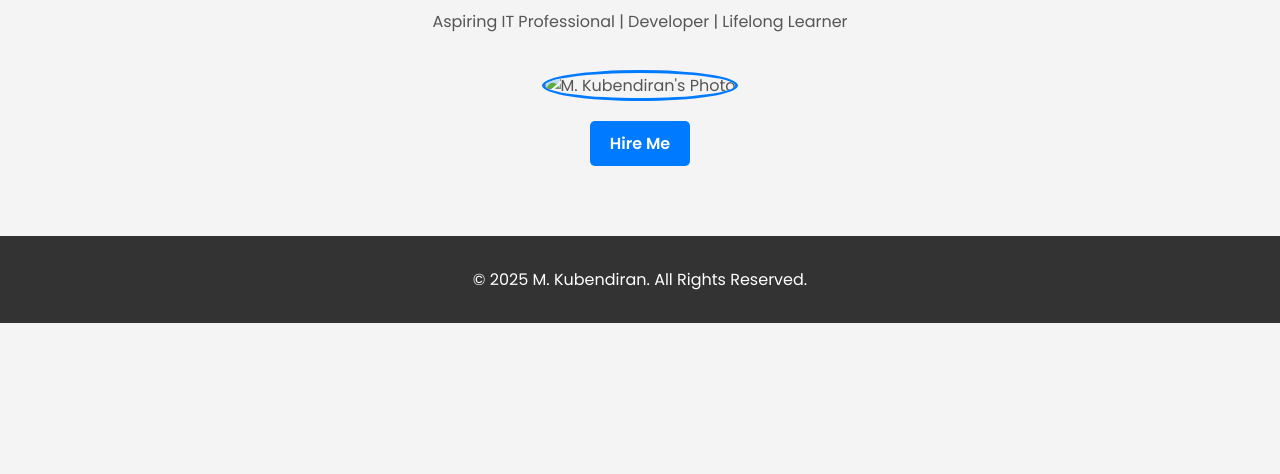
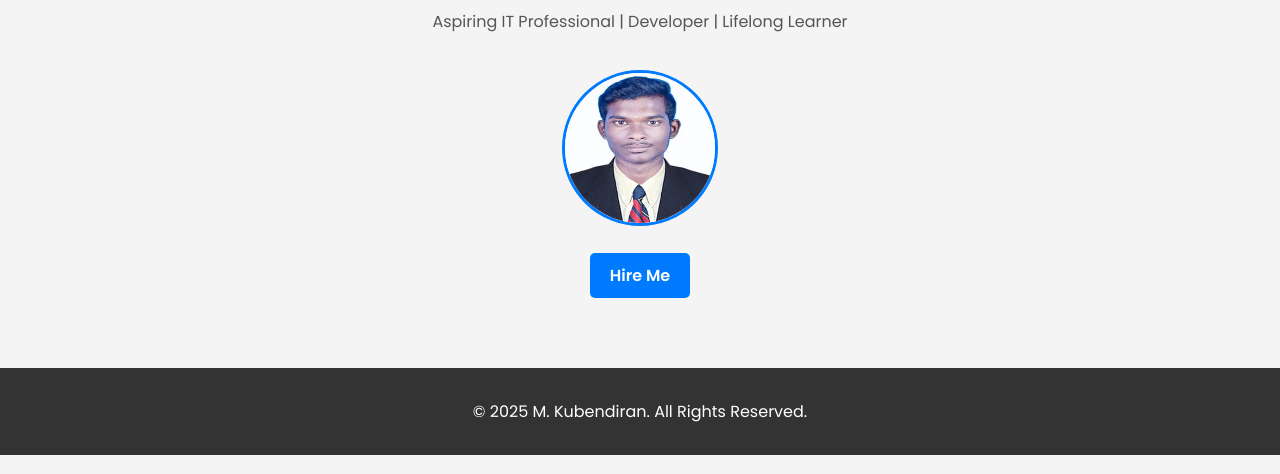
Before and after one commit to kubendiran9964/portfolio, a plain HTML site: page filo/index.html in a window 1280 px wide. Shown: the part 326-800 px from the top of the page. Drawn offline with Linux system fonts and the light colour scheme.

Commit message:
Update index.html

```diff
--- a/filo/index.html
+++ b/filo/index.html
@@ -28,7 +28,7 @@
       <div class="container">
         <h2>Hello, I'm <span class="highlight">M. Kubendiran</span></h2>
         <p>Aspiring IT Professional | Developer | Lifelong Learner</p>
-        <img src="1.png" alt="M. Kubendiran's Photo" class="profile-pic" />
+        <img src="1.jpg" alt="M. Kubendiran's Photo" class="profile-pic" />
         <br />
         <a href="contact.html" class="btn">Hire Me</a>
       </div>
```
